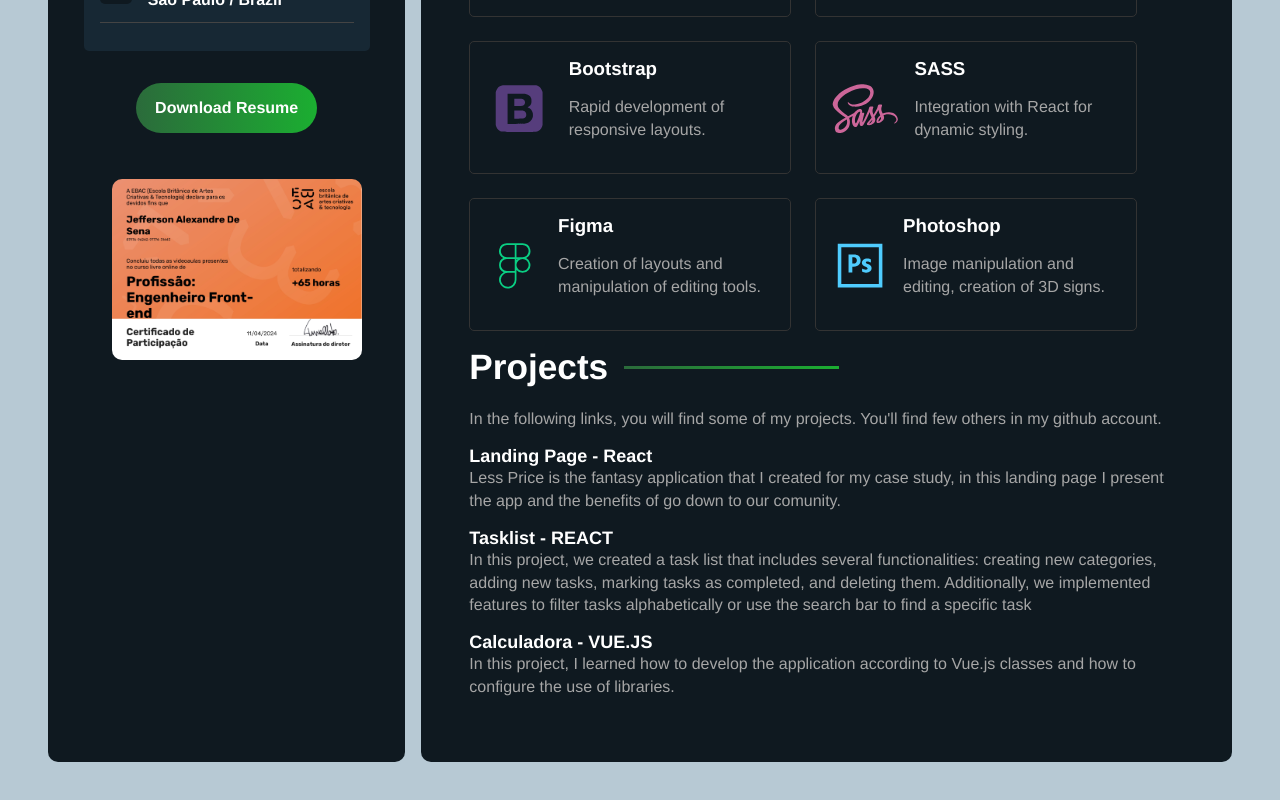
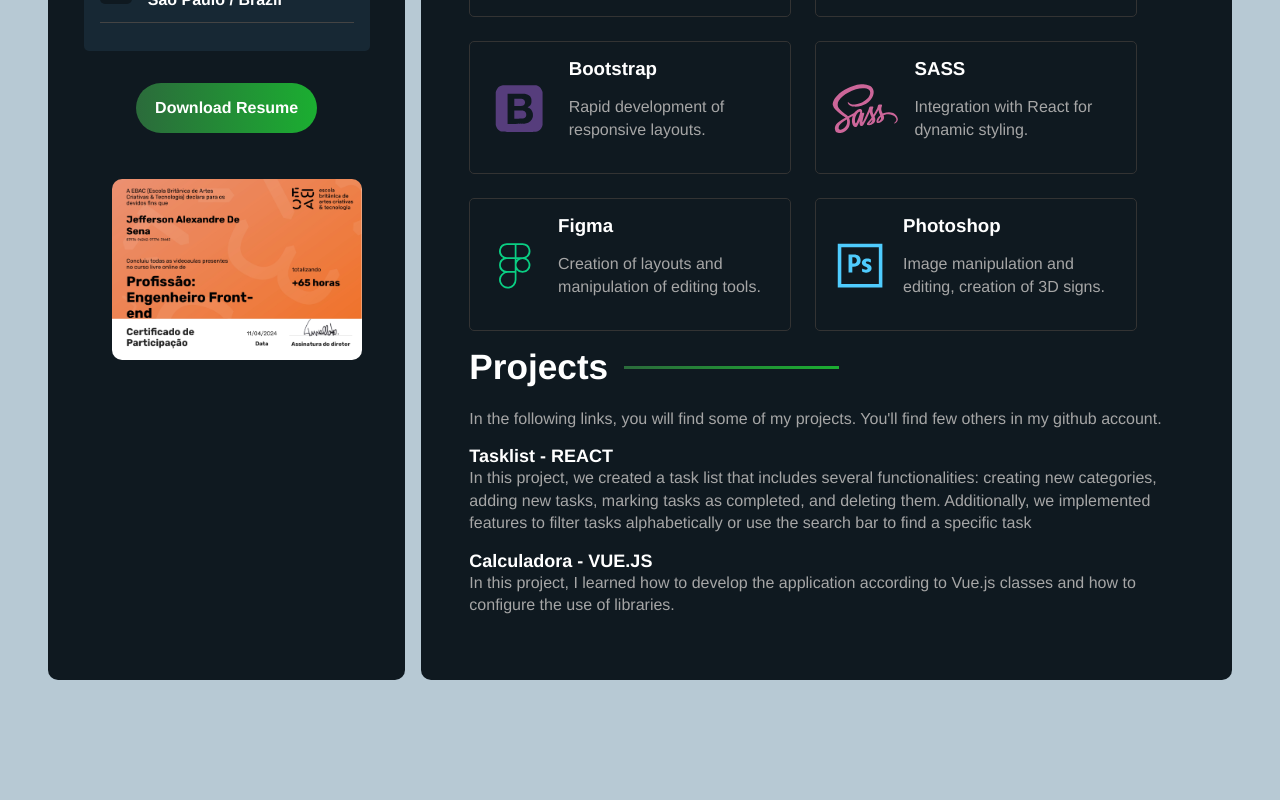
Before and after one commit to thefriendjeff/portfolio_react_sass, a React (Vite) app: page / in a window 1280 px wide. Shown: the part 873-1673 px from the top of the page. After the commit the page ends 1601 px from the top, so only its background shows below. Built offline with nearby package versions, Linux system fonts and the light colour scheme.

Commit message:
Removendo projeto landing page

```diff
--- a/src/components/ProjectsContainer.jsx
+++ b/src/components/ProjectsContainer.jsx
@@ -9,10 +9,6 @@
             In the following links, you will find some of my projects. You'll find few others in my github account.
             </p>
             <div className="links-container">
-                <div>
-                    <a  href="https://less-price.vercel.app/" target="_blank">Landing Page - React</a>
-                    <p>Less Price is the fantasy application that I created for my case study, in this landing page I present the app and the benefits of go down to our comunity.</p>
-                </div>
                 <div>
                     <a  href="https://takslist-react.vercel.app/" target="_blank">Tasklist - REACT</a>
                     <p>In this project, we created a task list that includes several functionalities: creating new categories, adding new tasks, marking tasks as completed, and deleting them. Additionally, we implemented features to filter tasks alphabetically or use the search bar to find a specific task </p>
```
